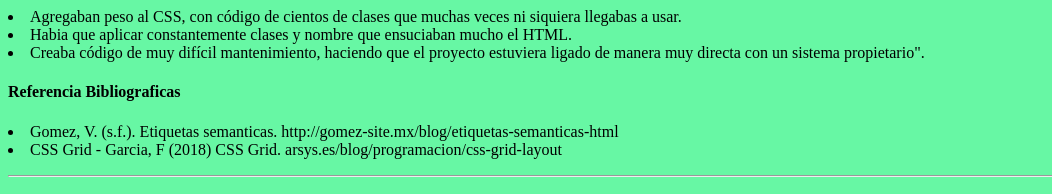
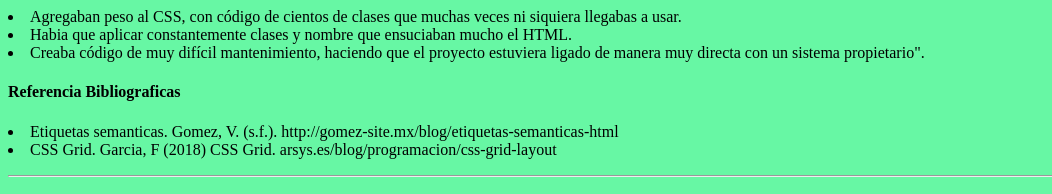
Before and after one commit to Asativa910318/DSW-Andres-Sativa, a plain HTML site: page Fase 2/design.html in a window 1280 px wide. Shown: the part 1580-1774 px from the top of the page, without its empty margins (0-1052 px from the left). Drawn offline with Linux system fonts and the light colour scheme.

Commit message:
Update design.html

```diff
--- a/Fase 2/design.html
+++ b/Fase 2/design.html
@@ -61,8 +61,8 @@
 
 
                 <p><h4>Referencia Bibliograficas</h4>
-                    <li>Gomez, V. (s.f.). Etiquetas semanticas. http://gomez-site.mx/blog/etiquetas-semanticas-html</li>
-                    <li> CSS Grid - Garcia, F (2018) CSS Grid. arsys.es/blog/programacion/css-grid-layout </li>
+                    <li>Etiquetas semanticas. Gomez, V. (s.f.). http://gomez-site.mx/blog/etiquetas-semanticas-html</li>
+                    <li>CSS Grid. Garcia, F (2018) CSS Grid. arsys.es/blog/programacion/css-grid-layout </li>
                 </p>
 
             </p>
```
